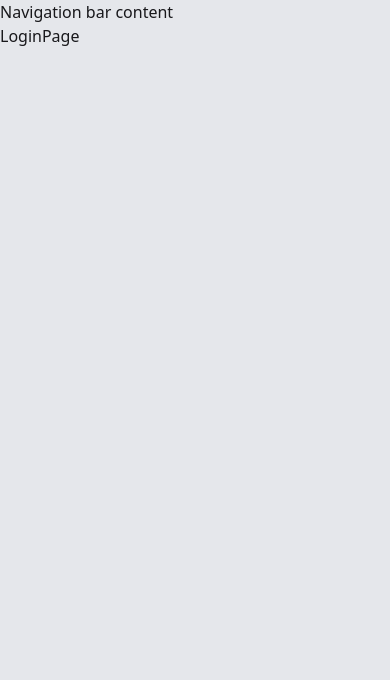
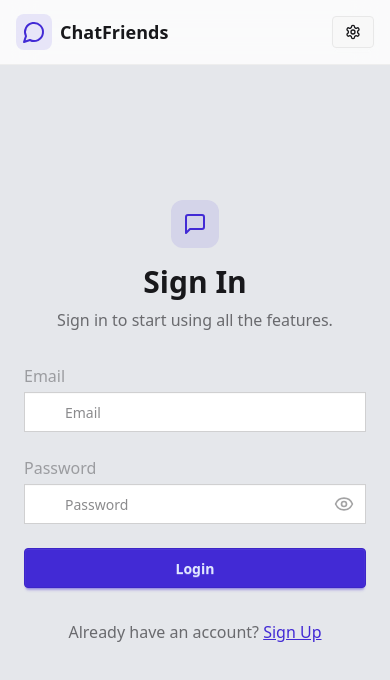
Before and after one commit to michallowkiet/chat-app, a React (Vite) app in the folder frontend/: page /login in a window 390 px wide. Shown: the top 680 px of the page. Built offline with nearby package versions, Linux system fonts and the light colour scheme; no server answers.

Commit message:
add sign in and sign up feature

```diff
--- a/frontend/src/App.tsx
+++ b/frontend/src/App.tsx
@@ -11,15 +11,13 @@ import SignUpPage from './pages/SignUpPage';
 import useAuthStore from './store/useAuthStore';
 
 const App = () => {
-  const { isAuthenticated, isLoading, checkAuth } = useAuthStore((state) => {
-    return state;
-  });
+  const { user, isCheckingAuth, checkAuth } = useAuthStore();
 
   useEffect(() => {
     checkAuth();
   }, [checkAuth]);
 
-  if (isLoading) {
+  if (isCheckingAuth && !user) {
     return (
       <div className="grid grid-cols-1 place-items-center h-screen w-screen">
         <span className="loading loading-spinner loading-[4rem]"></span>
@@ -34,28 +32,23 @@ const App = () => {
       <Routes>
         <Route
           path="/"
-          element={
-            isAuthenticated ? <HomePage /> : <Navigate to="/login" replace />
-          }
+          element={user ? <HomePage /> : <Navigate to="/login" replace />}
         />
         <Route
           path="/signup"
-          element={
-            !isAuthenticated ? <SignUpPage /> : <Navigate to="/" replace />
-          }
+          element={!user ? <SignUpPage /> : <Navigate to="/" replace />}
         />
-        <Route path="/login" element={<LoginPage />} />
+        <Route
+          path="/login"
+          element={!user ? <LoginPage /> : <Navigate to="/" replace />}
+        />
         <Route
           path="/settings"
-          element={
-            isAuthenticated ? <SettingPage /> : <Navigate to="/login" replace />
-          }
+          element={user ? <SettingPage /> : <Navigate to="/login" replace />}
         />
         <Route
           path="/profile"
-          element={
-            isAuthenticated ? <ProfilePage /> : <Navigate to="/login" replace />
-          }
+          element={user ? <ProfilePage /> : <Navigate to="/login" replace />}
         />
         <Route path="*" element={<NotFoundPage />} />
       </Routes>
--- /dev/null
+++ b/frontend/src/components/AuthImagePattern.tsx
@@ -0,0 +1,27 @@
+type AuthImagePatternProps = {
+  title: string;
+  content: string;
+};
+
+const AuthImagePattern = ({ title, content }: AuthImagePatternProps) => {
+  return (
+    <div className="hidden lg:flex items-center justify-center bg-base-200 p-12 rounded-lg">
+      <div className="max-w-md text-center">
+        <div className="grid grid-cols-3 gap-3 mb-8">
+          {[...Array(9)].map((_, i) => (
+            <div
+              key={i}
+              className={`aspect-square rounded-2xl bg-primary/10 ${
+                i % 2 === 0 ? 'animate-pulse-2' : ''
+              }`}
+            />
+          ))}
+        </div>
+        <h2 className="text-2xl font-bold mb-4">{title}</h2>
+        <p className="text-base-content/60">{content}</p>
+      </div>
+    </div>
+  );
+};
+
+export default AuthImagePattern;
--- a/frontend/src/components/Navbar.tsx
+++ b/frontend/src/components/Navbar.tsx
@@ -1,7 +1,48 @@
+import { LogOutIcon, MessageCircle, SettingsIcon, User2 } from 'lucide-react';
+import { Link } from 'react-router-dom';
+import useAuthStore from '../store/useAuthStore';
+
 const Navbar = () => {
+  const { user, logout } = useAuthStore();
   return (
-    <header>
-      <nav>Navigation bar content</nav>
+    <header className="border-b border-base-300 fixed w-full top-0 z-40 backdrop-blur-lg bg-base-100/80">
+      <nav className="container mx-auto px-4 h-16">
+        <div className="flex items-center justify-between h-full">
+          {/* Logo / brand name */}
+          <Link
+            to="/"
+            className="flex items-center gap-2 hover:opacity-80 transition-opacity"
+          >
+            <div className="size-9 rounded-lg bg-primary/10 flex items-center justify-center">
+              <MessageCircle className="size-6 text-primary" />
+            </div>
+            <p className="text-lg font-bold">ChatFriends</p>
+          </Link>
+
+          {/* Navigation links */}
+          <div className="flex items-center gap-2">
+            <Link to="/settings" className="btn btn-sm gap-2 transition-color">
+              <SettingsIcon className="size-4" />
+              <span className="hidden sm:inline text-sm">Settings</span>
+            </Link>
+
+            {/* Logout button */}
+            {user && (
+              <>
+                <Link to="/profile" className="btn btn-sm gap-2">
+                  <User2 className="size-5" />
+                  <span className="hidden sm:inline text-sm">Profile</span>
+                </Link>
+
+                <button onClick={logout} className="btn btn-sm gap-2">
+                  <LogOutIcon className="size-5" />
+                  <span className="hidden sm:inline text-sm">Logout</span>
+                </button>
+              </>
+            )}
+          </div>
+        </div>
+      </nav>
     </header>
   );
 };
--- a/frontend/src/pages/LoginPage.tsx
+++ b/frontend/src/pages/LoginPage.tsx
@@ -1,5 +1,130 @@
+import { Eye, EyeOff, Loader2, Lock, Mail, MessageSquare } from 'lucide-react';
+import { FormEvent, useState } from 'react';
+import { Link } from 'react-router-dom';
+import AuthImagePattern from '../components/AuthImagePattern';
+import useAuthStore from '../store/useAuthStore';
+
 const LoginPage = () => {
-  return <div>LoginPage</div>;
+  const { isLoggingIn, login, user } = useAuthStore();
+  const [showPassword, setShowPassword] = useState(false);
+  const [formData, setFormData] = useState({ password: '', email: '' });
+
+  const handleLogin = (e: FormEvent<HTMLFormElement>) => {
+    e.preventDefault();
+
+    login(formData.email, formData.password);
+    setFormData({ password: '', email: '' });
+  };
+
+  return (
+    <div className="min-h-screen grid lg:grid-cols-2">
+      {/* left side content*/}
+      <div className="flex flex-col justify-center items-center p-6 sm:p-12">
+        <div className="w-full max-w-md space-y-8">
+          {/* Logo and title */}
+          <div className="text-center mb-8">
+            <div className="flex flex-col items-center gap-2 group">
+              <div className="size-12 rounded-xl bg-primary/10 flex justify-center items-center group-hover:bg-primary/20 transition-colors">
+                <MessageSquare className="size-6 text-primary" />
+              </div>
+              <h1 className="text-3xl font-bold mt-2">Sign In</h1>
+              <p className="text-base-content/60">
+                Sign in to start using all the features.
+              </p>
+            </div>
+          </div>
+
+          {/* Form */}
+          <form className="space-y-6" onSubmit={handleLogin}>
+            {/* Form Group Email */}
+            <div className="join join-vertical w-full">
+              <label htmlFor="email" className="label mb-1">
+                <span className="label font-medium text-base">Email</span>
+              </label>
+              <div className="relative">
+                <div className="absolute inset-y-0 left-0 pl-3 flex items-center pointer-events-none">
+                  <Mail className="size-5 text-base-content/40" />
+                </div>
+                <input
+                  name="email"
+                  type="text"
+                  className="input w-full pl-10"
+                  placeholder="Email"
+                  onChange={(e) => {
+                    setFormData({ ...formData, email: e.target.value });
+                  }}
+                  value={formData.email}
+                />
+              </div>
+            </div>
+
+            {/* Form Group Password */}
+            <div className="join join-vertical w-full">
+              <label htmlFor="password" className="label mb-1">
+                <span className="label font-medium text-base">Password</span>
+              </label>
+              <div className="relative">
+                <div className="absolute inset-y-0 left-0 pl-3 flex items-center pointer-events-none">
+                  <Lock className="size-5 text-base-content/40" />
+                </div>
+                <input
+                  name="password"
+                  type={showPassword ? 'text' : 'password'}
+                  className="input w-full pl-10"
+                  placeholder="Password"
+                  onChange={(e) => {
+                    setFormData({ ...formData, password: e.target.value });
+                  }}
+                  value={formData.password}
+                />
+                <button
+                  className="absolute inset-y-0 right-0 pr-3 flex items-center"
+                  onClick={() => setShowPassword(!showPassword)}
+                >
+                  {showPassword ? (
+                    <EyeOff className="size-5 text-base-content/40" />
+                  ) : (
+                    <Eye className="size-5 text-base-content/40" />
+                  )}
+                </button>
+              </div>
+            </div>
+
+            {/* Submit button */}
+            <button
+              type="submit"
+              className="btn btn-primary w-full"
+              disabled={isLoggingIn}
+            >
+              {isLoggingIn ? (
+                <>
+                  <Loader2 className="size-5 animate-spin" /> Loading...
+                </>
+              ) : (
+                'Login'
+              )}
+            </button>
+          </form>
+
+          {/* Link to Login Page */}
+          <div className="text-center">
+            <p className="text-base-content/60">
+              Already have an account?{' '}
+              <Link className="link link-primary" to="/signup">
+                Sign Up
+              </Link>
+            </p>
+          </div>
+        </div>
+      </div>
+
+      {/* Right side content */}
+      <AuthImagePattern
+        title="Welcome back!"
+        content="Sign in to continue your journey and catch up with your messages."
+      />
+    </div>
+  );
 };
 
 export default LoginPage;
--- a/frontend/src/pages/SignUpPage.tsx
+++ b/frontend/src/pages/SignUpPage.tsx
@@ -8,11 +8,14 @@ import {
   User,
 } from 'lucide-react';
 import { useState } from 'react';
+import toast from 'react-hot-toast';
+import { Link } from 'react-router-dom';
+import AuthImagePattern from '../components/AuthImagePattern';
 import useAuthStore from '../store/useAuthStore';
 import { SignUpForm } from '../types/types';
 
 const SignUpPage = () => {
-  const { isLoading, signup } = useAuthStore((state) => state);
+  const { isSigningUp, signup } = useAuthStore((state) => state);
   const [showPassword, setShowPassword] = useState(false);
   const [formData, setFormData] = useState<SignUpForm>({
     email: '',
@@ -20,11 +23,42 @@ const SignUpPage = () => {
     fullName: '',
   });
 
+  const validateForm = () => {
+    if (!formData.fullName.trim()) {
+      toast.error('Please enter your full name');
+      return false;
+    }
+
+    if (!/\S+@\S+\.\S+/.test(formData.email)) {
+      toast.error('Please enter a valid email address');
+      return false;
+    }
+
+    if (!formData.password.trim()) {
+      toast.error('Please enter a password');
+      return false;
+    }
+
+    if (formData.password.length < 8) {
+      toast.error('Password must be at least 8 characters long');
+      return false;
+    }
+
+    return true;
+  };
+
   const handleSubmit = (e: React.FormEvent<HTMLFormElement>) => {
     e.preventDefault();
-    // Add your sign up logic here
-    console.log(formData);
-    signup(formData);
+
+    if (validateForm()) {
+      signup(formData);
+    }
+
+    setFormData({
+      email: '',
+      password: '',
+      fullName: '',
+    });
   };
 
   return (
@@ -124,8 +158,12 @@ const SignUpPage = () => {
             </div>
 
             {/* Submit button */}
-            <button type="submit" className="btn btn-primary w-full">
-              {isLoading ? (
+            <button
+              type="submit"
+              className="btn btn-primary w-full"
+              disabled={isSigningUp}
+            >
+              {isSigningUp ? (
                 <>
                   <Loader2 className="size-5 animate-spin" /> Loading...
                 </>
@@ -134,8 +172,24 @@ const SignUpPage = () => {
               )}
             </button>
           </form>
+
+          {/* Link to Login Page */}
+          <div className="text-center">
+            <p className="text-base-content/60">
+              Already have an account?{' '}
+              <Link className="link link-primary" to="/login">
+                Login
+              </Link>
+            </p>
+          </div>
         </div>
       </div>
+
+      {/* Right side content */}
+      <AuthImagePattern
+        title="Join our community"
+        content="Sign up for free to start exploring the platform."
+      />
     </div>
   );
 };
--- a/frontend/src/store/useAuthStore.ts
+++ b/frontend/src/store/useAuthStore.ts
@@ -1,42 +1,66 @@
+/* eslint-disable @typescript-eslint/no-unused-vars */
+import toast from 'react-hot-toast';
 import { create } from 'zustand';
-import { checkAuth } from '../services/apiServices';
+import { checkAuth, logout, signIn, signUp } from '../services/apiServices';
 import { SignUpForm, User } from '../types/types';
 
 type AuthState = {
-  isAuthenticated: boolean;
-  isLoading: boolean;
-  user?: User; // Adjust the type as needed
-  login: (email: string, password: string) => void;
+  isCheckingAuth: boolean;
+  isSigningUp: boolean;
+  isLoggingIn: boolean;
+  user: User | null; // Adjust the type as needed
+  login: (email: string, password: string) => Promise<void>;
   logout: () => void;
   signup: (data: SignUpForm) => Promise<void>;
   checkAuth: () => Promise<void>;
 };
 
 const useAuthStore = create<AuthState>((set) => ({
-  isAuthenticated: false,
-  isLoading: false,
-  user: undefined,
+  isCheckingAuth: false,
+  isSigningUp: false,
+  isLoggingIn: false,
+  user: null,
   signup: async (data: SignUpForm) => {
-    set({ isLoading: true });
-    console.log(`Signup user with data ${JSON.stringify(data)}`);
-    set({ isLoading: false });
+    set({ isSigningUp: true });
+    const response = await signUp(data);
+
+    if (response?.success) {
+      set({ user: response?.data?.user });
+      toast.success('Login successful');
+    }
+
+    set({ isSigningUp: false });
   },
 
-  login: (email: string, password: string) => {
-    console.log(`Login user ${email} with password ${password}`);
+  login: async (email: string, password: string) => {
+    set({ isLoggingIn: true });
+    const response = await signIn(email, password);
+
+    if (response?.success) {
+      set({ user: response?.user });
+      toast.success('Login successful');
+    }
+    set({ isLoggingIn: false });
   },
-  logout: () => set({ isAuthenticated: false }),
+
+  logout: async () => {
+    const response = await logout();
+    if (response) {
+      toast.success('Logout successful');
+      set({ user: null });
+    }
+  },
+
   checkAuth: async () => {
-    set({ isLoading: true });
+    set({ isCheckingAuth: true });
+    try {
+      const user = await checkAuth();
 
-    const user = await checkAuth();
-
-    if (user) {
-      set({ isAuthenticated: true, user });
-    } else {
-      set({ isAuthenticated: false, user: undefined });
+      set({ user: user });
+    } catch (error) {
+      set({ user: null });
     }
-    set({ isLoading: false });
+    set({ isCheckingAuth: false });
   },
 }));
 
```
Also changed, not shown: frontend/src/index.css (+11 -1 lines), frontend/src/services/apiServices.ts (+14 -13 lines), frontend/src/types/types.ts (+9 -0 lines), 1 other file (tests, documents, lock files or other folders).
